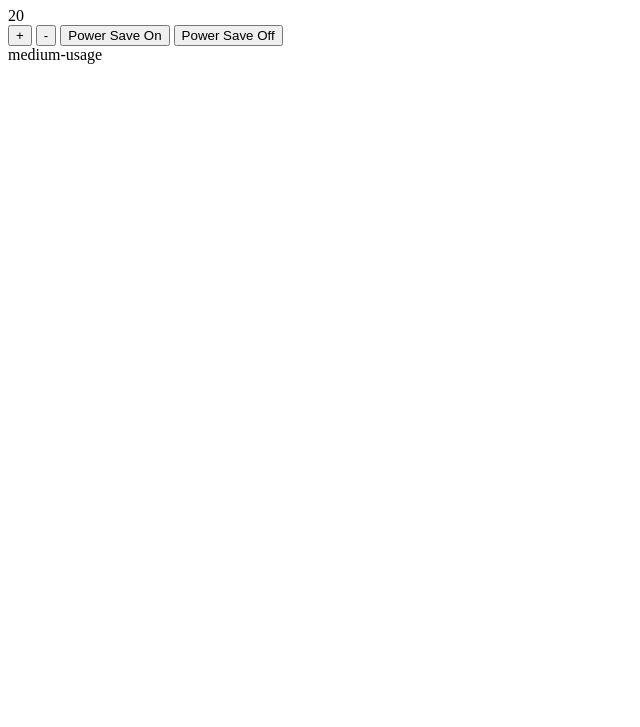
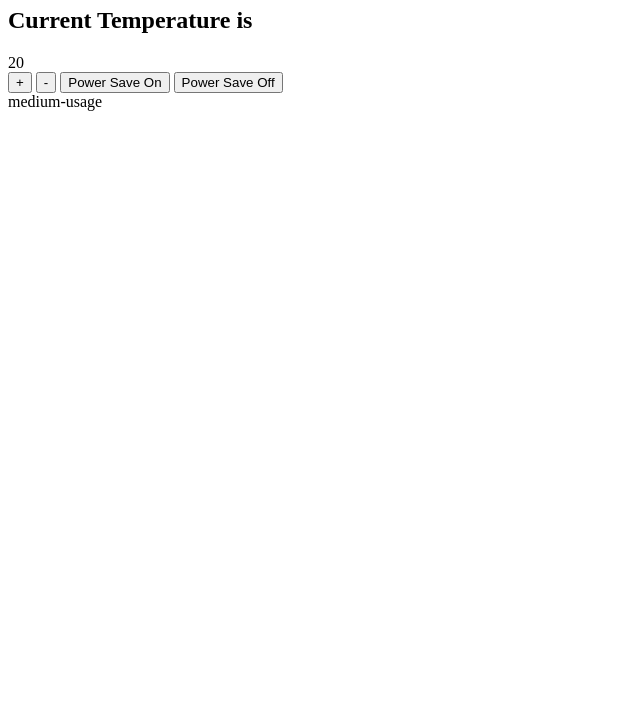
Before and after one commit to ehwus/thermostat, a plain HTML site: page index.html in a window 1280 px wide. Shown: the part 73-800 px from the top of the page, without its empty margins (0-640 px from the left). Drawn offline with Linux system fonts and the light colour scheme; no server answers.

Commit message:
added current temperature

```diff
--- a/index.html
+++ b/index.html
@@ -10,6 +10,7 @@
 </head>
 <body>
     <h1>Thermometer</h1>
+    <h2>Current Temperature is <span id="current-temp"></span></h2>
     <div class="display"></div>
     <div class="controls">
         <button id="up">+</button>
--- a/src/controller.js
+++ b/src/controller.js
@@ -1,12 +1,19 @@
 let thermostat = new Thermostat();
 
 $(document).ready(function () {
+  let getTemperature = () => {
+    $.get('http://api.openweathermap.org/data/2.5/weather?q=London,uk&appid=a3d9eb01d4de82b9b8d0849ef604dbed&units=metric', (data) => {
+      $("#current-temp").text(data.main.temp + " degrees");
+    })
+  }
+
   let updateDisplay = () => {
     $(".display").text(String(thermostat.temperature));
     $("#energy-usage").text(thermostat.currentUsage());
   };
 
   updateDisplay();
+  getTemperature();
 
   $("#up").click(() => {
     thermostat.up();
```
Also changed, not shown: 2 other files.
